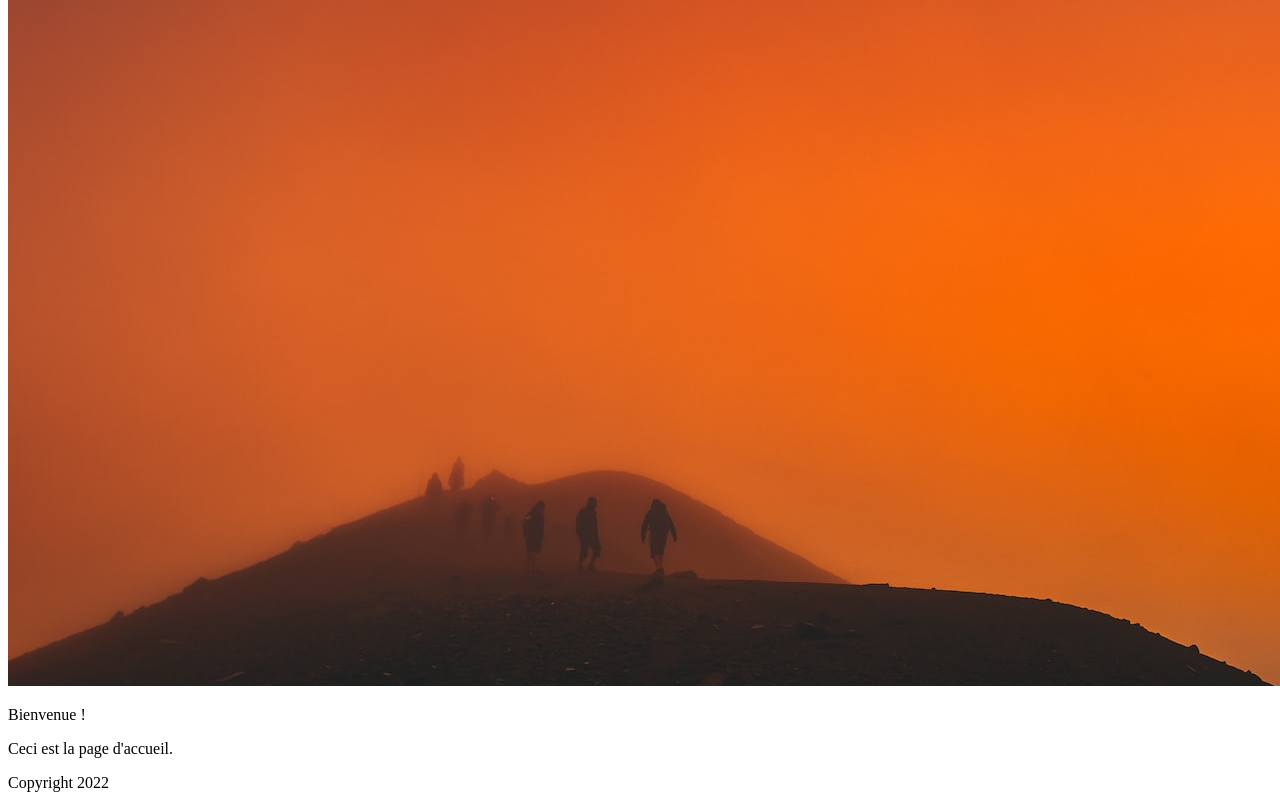
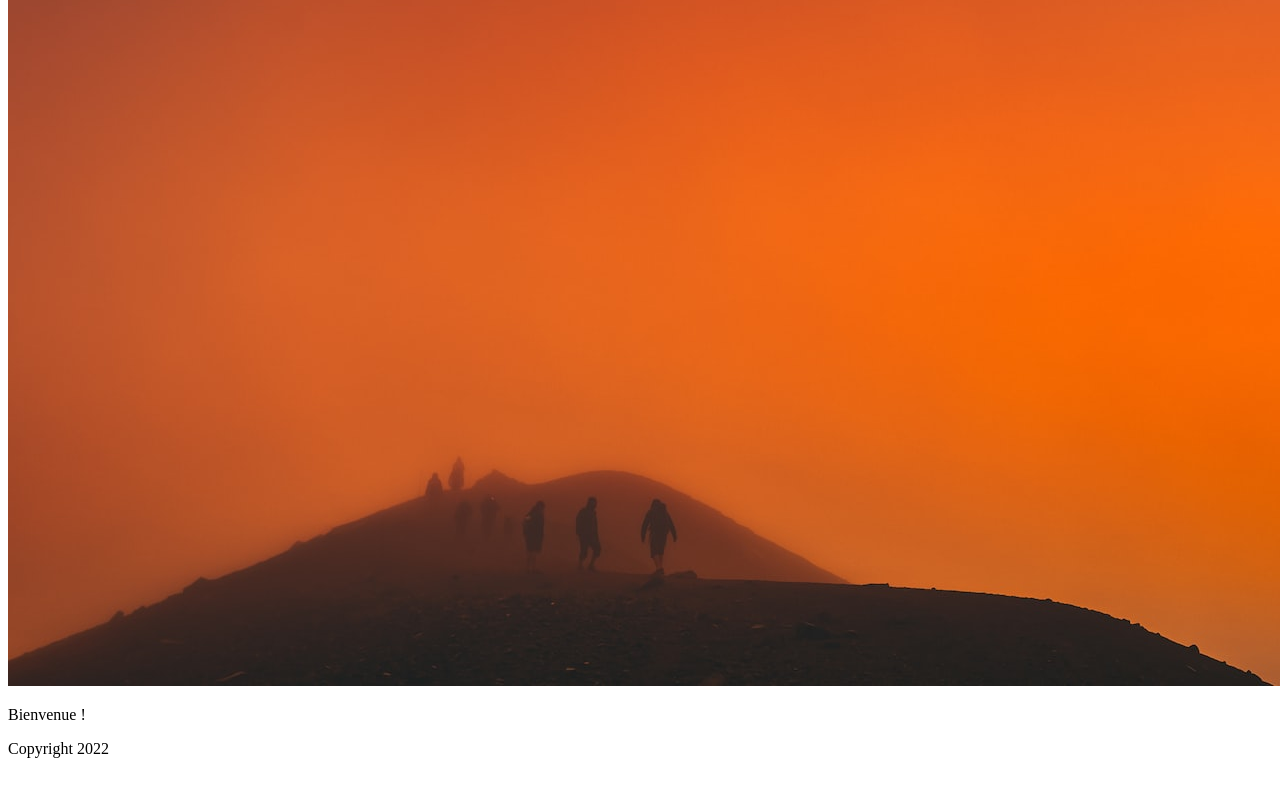
Before and after one commit to jibundeyare/git-test-cnam-2022, a plain HTML site: page index.html in a window 1280 px wide. Shown: the part 474-1274 px from the top of the page. After the commit the page ends 1240 px from the top, so only its background shows below. Drawn offline with Linux system fonts and the light colour scheme.

Commit message:
Évolution éditoriale de la page d'accueil
Supression de texte non pertinent.

```diff
--- a/index.html
+++ b/index.html
@@ -10,7 +10,6 @@
     <h1>Accueil</h1>
     <img src="marek-piwnicki-ya2rPHFD3V0-unsplash.jpg" alt="Bannière">
     <p>Bienvenue !</p>
-    <p>Ceci est la page d'accueil.</p>
     <footer>Copyright 2022</footer>
 </body>
 </html>
```
